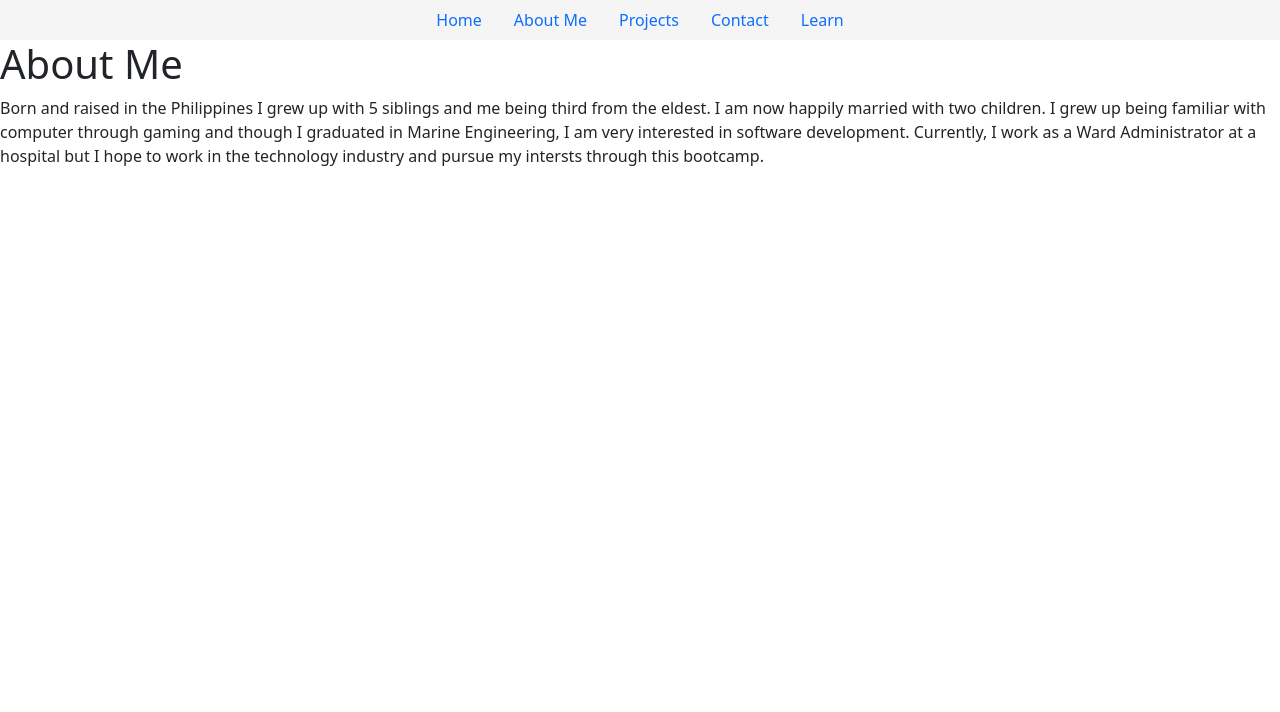
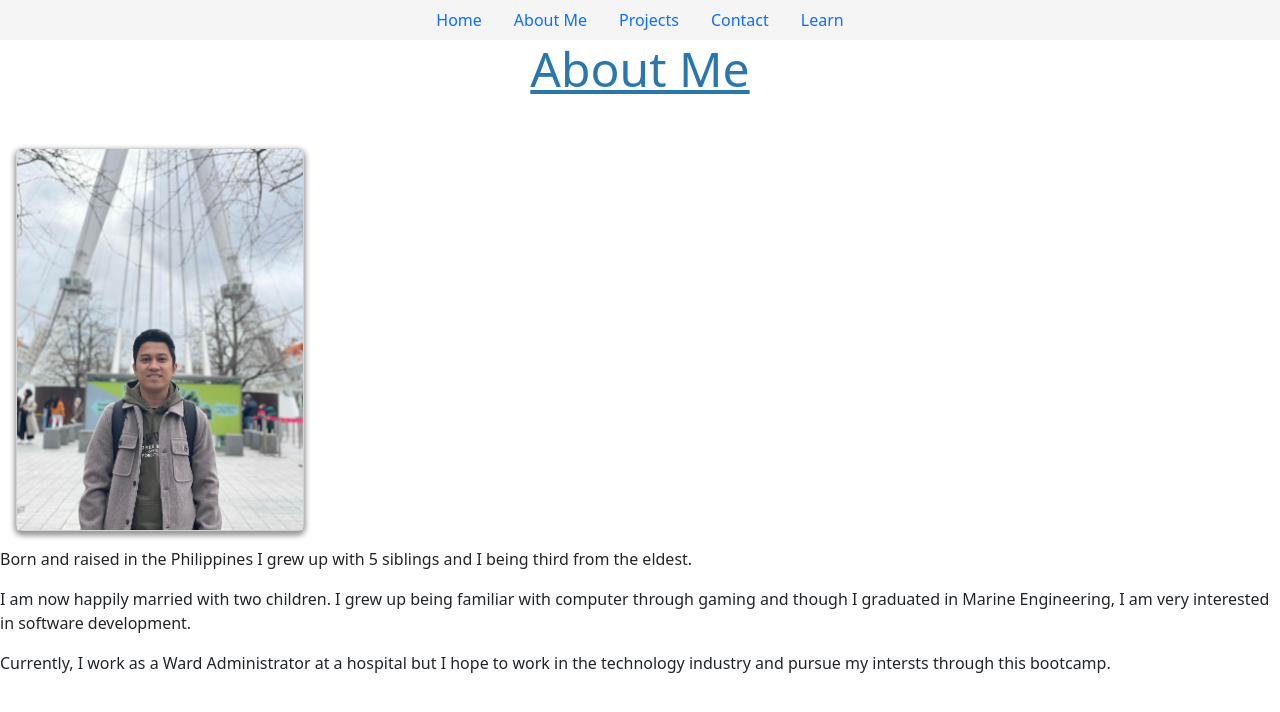
Before and after one commit to darylcata/My-React-Portfolio, a React (Create React App) app: page /#/about in a window 1280 px wide. Shown: the top 712 px of the page. Built offline with nearby package versions, Linux system fonts and the light colour scheme.

Commit message:
added About me content

```diff
--- a/src/components/pages/About.js
+++ b/src/components/pages/About.js
@@ -1,22 +1,28 @@
 import React from "react";
+import Title from "../Title/Title";
 
 function About() {
+  const photo = require(`../../images/photo.jpg`)
   return (
     <div>
-      <h1>About Me</h1>
+      <Title>About Me</Title>
+      <div className="card" style={{width: "18rem"}}>
+        <img src={photo} className="card-img-top" alt="profile-picture" />
+      </div>
       <p>
-        Born and raised in the Philippines I grew up with 5 siblings and me being
-        third from the eldest. I am now
-        happily married with two children. I grew up being familiar with computer through gaming and
-        though I graduated
-        in Marine Engineering, I am very interested in software development.
-
+        Born and raised in the Philippines I grew up with 5 siblings and I being
+        third from the eldest.
+      </p>
+      <p>
+        I am now happily married with two children. I grew up being familiar with computer through gaming and
+        though I graduated in Marine Engineering, I am very interested in software development.
+      </p>
+      <p>
         Currently, I work as a Ward Administrator at a hospital but I hope to work in the technology
-        industry and pursue
-        my intersts
-        through this bootcamp.
+        industry and pursue my intersts through this bootcamp.
       </p>
     </div>
+
   );
 }
 
--- a/src/components/pages/Projects.js
+++ b/src/components/pages/Projects.js
@@ -1,6 +1,6 @@
 import React, {useState} from "react";
 import Project from "../Project";
-import assignments from "../../project.json"; // need to make project.json
+import assignments from "../../project.json";
 import Wrapper from "../Wrapper/Wrapper";
 import Title from "../Title/Title";
 
@@ -17,6 +17,8 @@ function Projects() {
           title={p.title}
           image={p.image}
           description={p.description}
+          // make a button to take each card to deployed application or github
+
           // occupation={f.occupation}
           // location={f.location}
           // doRemove = {function() {removeFriend(f.id)}}
```
Also changed, not shown: src/components/Project.js (+0 -25 lines), src/images/photo.jpg (added).
